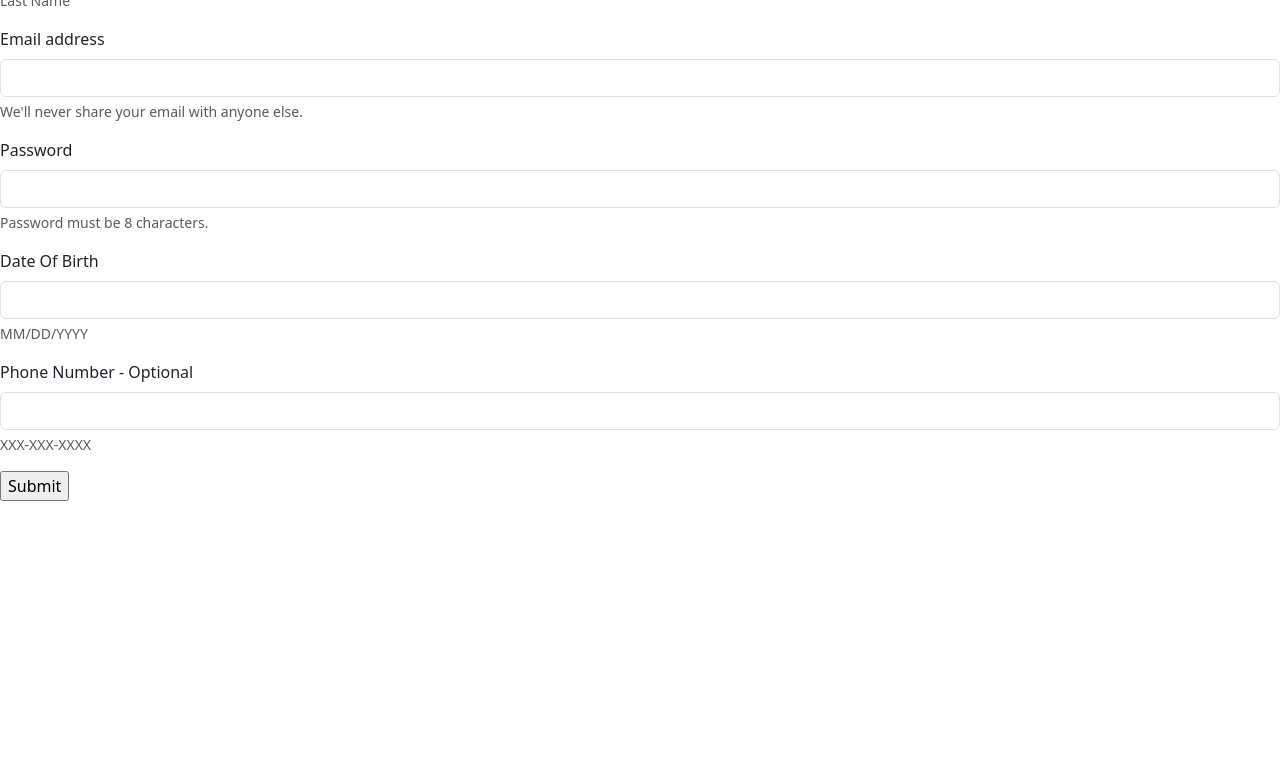
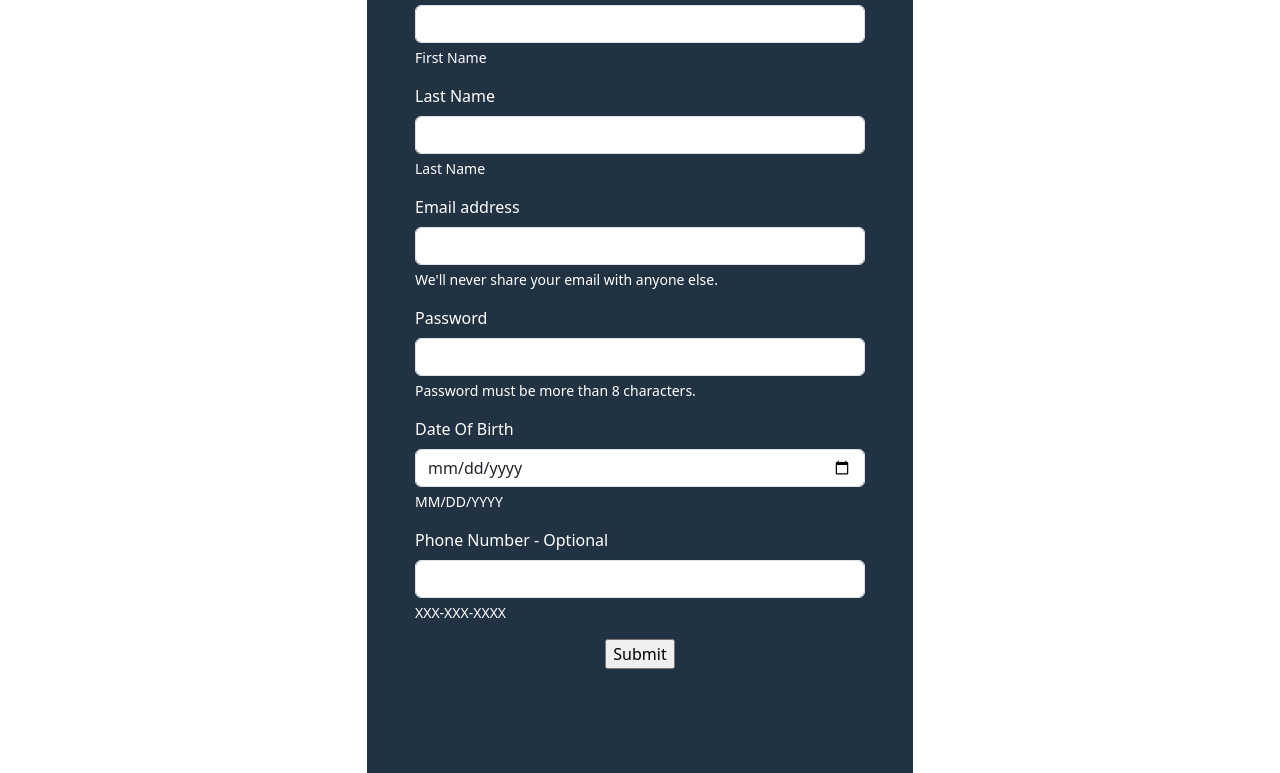
Before and after one commit to waltebra/WD302-PHP, a plain HTML site: page registration.html in a window 1280 px wide. Shown: the part 297-1070 px from the top of the page. Before the commit the page ends 800 px from the top, so only its background shows below. Drawn offline with nearby package versions, Linux system fonts and the light colour scheme.

Commit message:
Login and Registration Updated
Gave the forms some design with the primary color as the background.  Made fields required.  Made the DOB field a date field.

```diff
--- a/registration.html
+++ b/registration.html
@@ -11,40 +11,51 @@
     </head>
 
     <body>
+		<section class="vh-100 gradient-custom">
+		<div class="primary">
+		<div class="container py-5 h-100">
+		<div class="row d-flex justify-content-center align-items-center h-100">
+		<div class="col-12 col-md-8 col-lg-6 col-xl-5\">
+		<div class="text-white" style="border-radius: 1rem; background-color:#213242;">
+		<div class="card-body p-5 text-left"> <!--change left to center to center space all text-->
+		<div class="mb-md-5 mt-md-4 pb-5">
     <h1>PHP - People Helping People</h1>
-    <form>
+    <form action="landing.html" method="GET">
         <h2>Register an account:</h2>
         <div class="mb-3">
-            <label for="firstname" class="form-label">Name</label>
-            <input type="text" class="form-control" id="firstname" aria-describedby="firstNameHelp">
-            <div id="firstNameHelp" class="form-text">First Name</div>
+            <label for="firstname" class="form-label">First Name</label>
+            <input type="text" class="form-control" id="firstname" aria-describedby="firstNameHelp" required>
+            <div id="firstNameHelp" class="form-text secondary">First Name</div>
           </div>
           <div class="mb-3">
-            <label for="lastname" class="form-label">Name</label>
-            <input type="text" class="form-control" id="lastname" aria-describedby="lastNameHelp">
-            <div id="lastNameHelp" class="form-text">Last Name</div>
+            <label for="lastname" class="form-label">Last Name</label>
+            <input type="text" class="form-control" id="lastname" aria-describedby="lastNameHelp" required>
+            <div id="lastNameHelp" class="form-text secondary">Last Name</div>
           </div>
         <div class="mb-3">
             <label for="exampleInputEmail1" class="form-label">Email address</label>
-            <input type="email" class="form-control" id="email" aria-describedby="emailHelp">
-            <div id="emailHelp" class="form-text">We'll never share your email with anyone else.</div>
+            <input type="email" class="form-control" id="email" aria-describedby="emailHelp" required>
+            <div id="emailHelp" class="form-text secondary">We'll never share your email with anyone else.</div>
           </div>
           <div class="mb-3">
             <label for="password" class="form-label">Password</label>
-            <input type="password" class="form-control" id="password" aria-describedby="passwordHelp">
-            <div id="passwordHelp" class="form-text">Password must be 8 characters.</div>
+            <input type="password" class="form-control" id="password" aria-describedby="passwordHelp" required>
+            <div id="passwordHelp" class="form-text secondary">Password must be more than 8 characters.</div>
           </div>
           <div class="mb-3">
             <label for="dateofbirth" class="form-label">Date Of Birth</label>
-            <input type="email" class="form-control" id="dateofbirth" aria-describedby="dateofbirthHelp">
-            <div id="dateofbirthHelp" class="form-text">MM/DD/YYYY</div>
+            <input type="date" class="form-control" id="dateofbirth" aria-describedby="dateofbirthHelp" required>
+            <div id="dateofbirthHelp" class="form-text secondary">MM/DD/YYYY</div>
           </div>
           <div class="mb-3">
             <label for="phone" class="form-label">Phone Number - Optional</label>
-            <input type="number" class="form-control" id="phone" aria-describedby="phoneHelp">
-            <div id="phoneHelp" class="form-text">XXX-XXX-XXXX</div>
+            <input type="tel" class="form-control" id="phone" aria-describedby="phoneHelp">
+            <div id="phoneHelp" class="form-text secondary">XXX-XXX-XXXX</div>
           </div>
-          <input type="submit">
+		  <div>
+		    <div class="text-center">
+            <input type="submit" value="Submit">
+		  </div>
     </form>
 
         <!--PLACE SCRIPTS-->
```
Also changed, not shown: login.html (+16 -5 lines).
